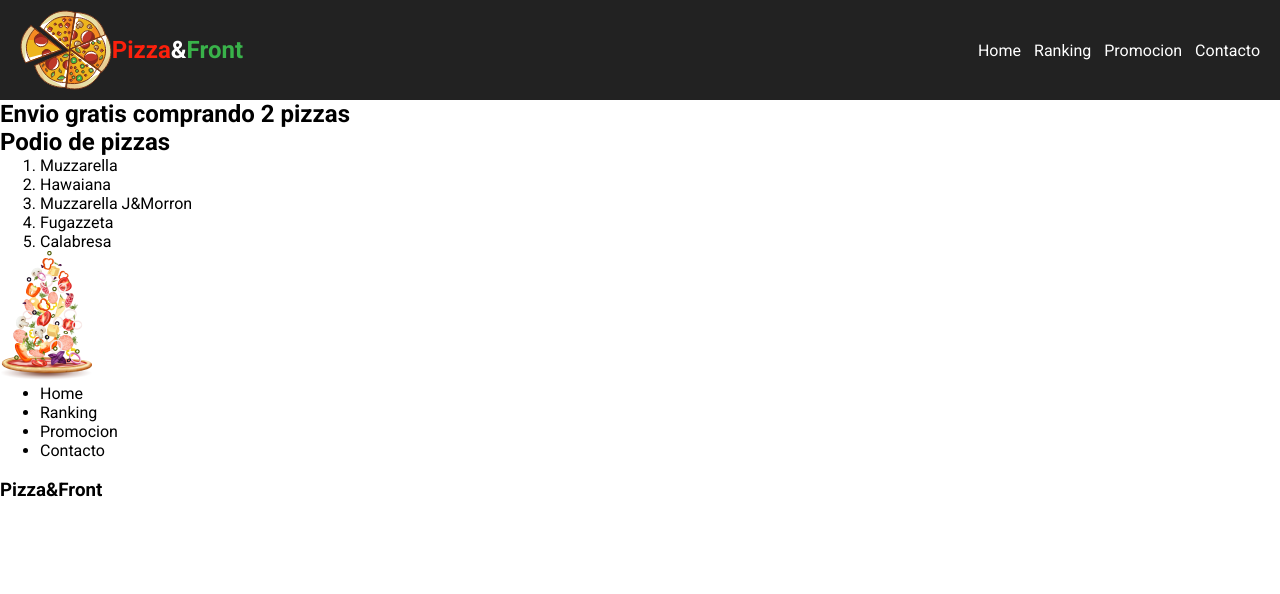
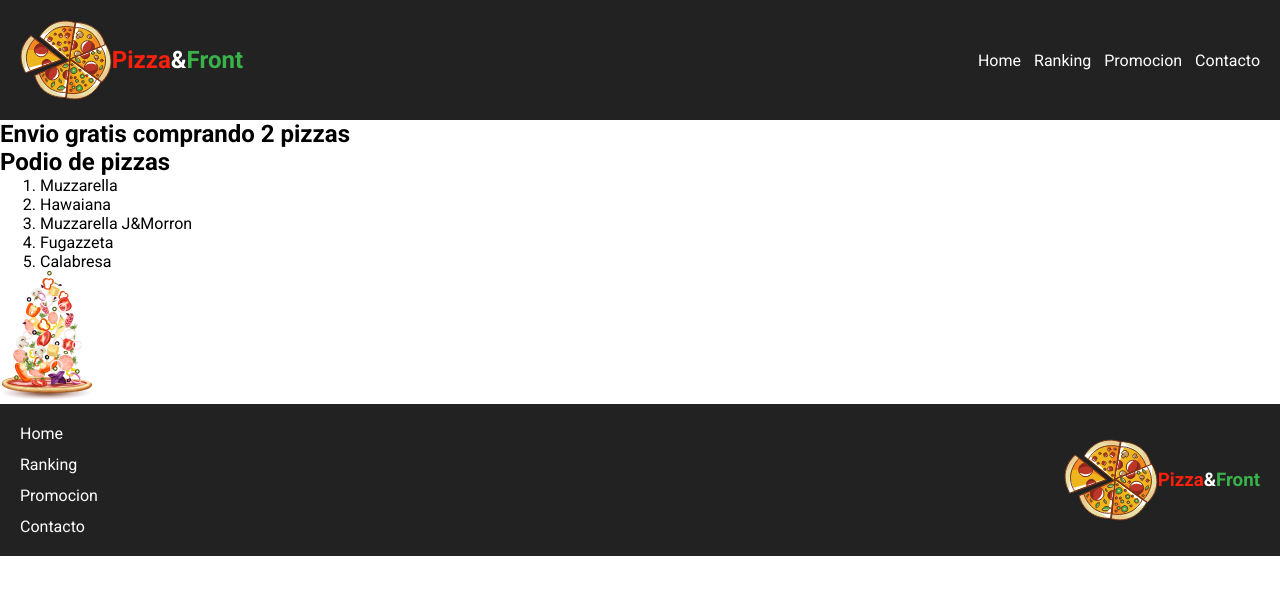
Before and after one commit to Francortiz-137/FrontEnd-clase11, a plain HTML site: page index.html in a window 1280 px wide. Drawn offline with Linux system fonts and the light colour scheme.

Commit message:
added footer design

```diff
--- a/css/styles.css
+++ b/css/styles.css
@@ -12,13 +12,14 @@
     font-family: 'Roboto', sans-serif;
 }
 
+
 nav{
     display: flex;
     flex-direction: row;
     justify-content: space-between;
     color: white;
     background-color: var(--primary);
-    padding: 10px 20px;
+    padding: 20px 20px;
 }
 
 nav div{
@@ -51,3 +52,31 @@ nav img{
 .logo-color-2{
     color: var(--letters-secondary);
 }
+
+
+footer{
+    display: flex;
+    flex-direction: row;
+    justify-content: space-between;
+    color: white;
+    background-color: var(--primary);
+    padding: 20px 20px;
+}
+
+footer ul{
+    list-style: none;
+    display: flex;
+    flex-direction: column;
+    justify-content: flex-start;
+    align-items: flex-start;
+    padding: 0;
+}
+footer li + li {
+    margin-top: 12px;
+}
+
+footer div{
+    display: flex;
+    flex-direction: row;
+    align-items: center;
+}
--- a/index.html
+++ b/index.html
@@ -54,8 +54,8 @@
                 </ul>
             </div>
             <div>
-                <img src="" alt="">
-                <h3>Pizza&Front</h3>
+                <img src="img/VectorPizza.svg" alt="logo">
+                <h3><span class="logo-color-1">Pizza</span>&<span class="logo-color-2">Front</span></h3>
             </div>
         </footer>
     </body>
```
